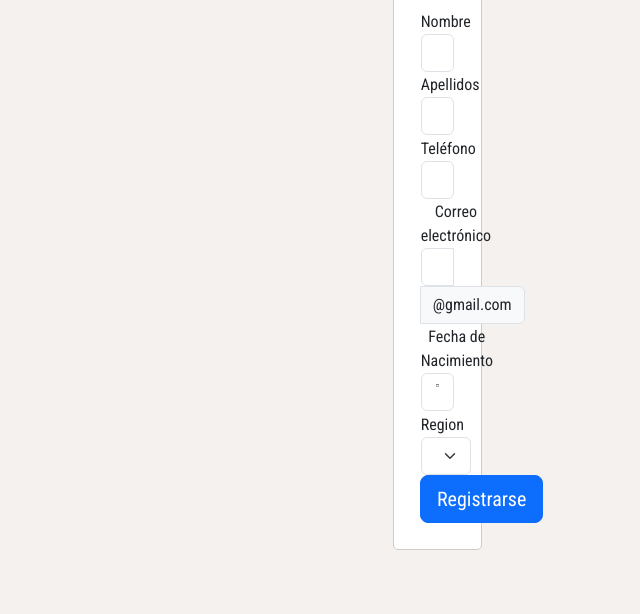
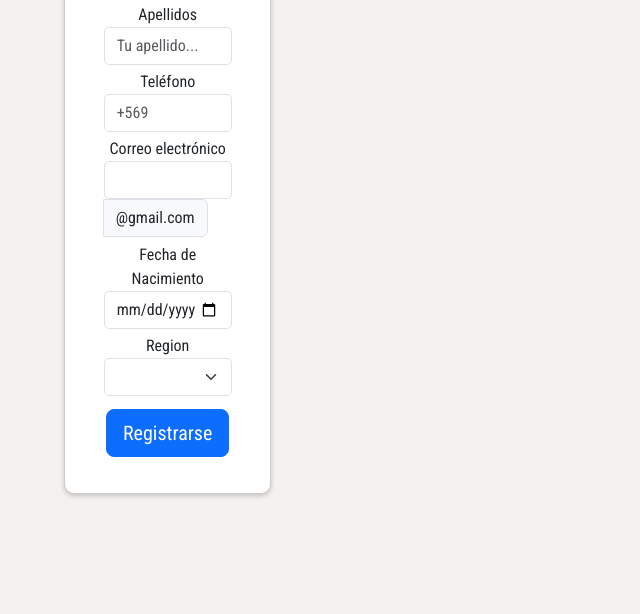
Before and after one commit to CECN20/TiendaAnimal, a plain HTML site: page Registrarme.html in a window 1280 px wide. Shown: the part 214-828 px from the top of the page, without its empty margins (0-640 px from the left). After the commit the page ends 800 px from the top, so only its background shows below. Drawn offline with nearby package versions, Linux system fonts and the light colour scheme; no server answers.

Commit message:
arregle el bug de inicio sesion y registrar

```diff
--- a/Registrarme.html
+++ b/Registrarme.html
@@ -26,31 +26,31 @@
 </style>
 <body>
 
-<div id="formulario1" class="container">
-    <div class="row justify-content-center">
-        <div class="col-md-6">
-            <div class="card">
-                <div class="card-header bg-primary text-white">
+    <div id="formulario1" class="container-fluid"> <!-- Cambia "container" a "container-fluid" -->
+        <div class="row justify-content-center">
+            <div class="col-md-12">
+                <div class="card">
+                    <div class="card-header bg-primary text-white">
                     <h4 class="mb-0">Registrarse</h4>
                 </div>
                 <div class="card-body">
                     <form>
                             <div class="form-group ">
                                 <label for="inputNombre">Nombre</label>
-                                <input type="text" class="form-control" id="inputNombre" required>
+                                <input type="text" class="form-control" id="inputNombre" required placeholder="Tu nombre...">
                             </div>
                             <div class="form-group ">
                                 <label for="inputApellido">Apellidos</label>
-                                <input type="text" class="form-control" id="inputApellido" required>
+                                <input type="text" class="form-control" id="inputApellido" required placeholder="Tu apellido...">
                             </div>
                             <div class="form-group ">
                                 <label for="inputTelefono">Teléfono</label>
-                                <input type="tel" class="form-control" id="inputTelefono" required>
+                                <input type="tel" class="form-control" id="inputTelefono" required placeholder="+569">
                             </div>
                             <div class="form-group ">
                                 <label for="inputEmail">Correo electrónico</label>
                                 <div class="input-group">
-                                    <input type="email" class="form-control" id="inputEmail" required>
+                                    <input type="email" class="form-control" id="inputEmail" required >
                                     <span class="input-group-text">@gmail.com</span>
                                 </div>
                             </div>
@@ -66,7 +66,7 @@
                                 <script src="js/regiones.js"></script>
                             </div>
 
-                        <button class="btn btn-lg btn-primary btn-block" type="submit">Registrarse</button>
+                            <button class="btn btn-lg btn-primary btn-block" type="submit">Registrarse</button>
                     </form>
                 </div>
             </div>
--- a/styleRgistrarse.css
+++ b/styleRgistrarse.css
@@ -6,3 +6,22 @@
 .form-group {
     padding: 2%;
 }
+
+#formulario1 .card {
+    padding: 20px;
+    border-radius: 10px;
+    box-shadow: 0 2px 5px rgba(0, 0, 0, 0.2);
+}
+
+#formulario1 .card-header {
+    background-color: #007bff;
+    color: #fff;
+}
+
+#formulario1 .form-control {
+    border-radius: 5px;
+}
+
+#formulario1 button[type="submit"] {
+    margin-top: 10px;
+}
```
Also changed, not shown: Donaciones.html (+1 -1 lines), inicioSesion.html (+1 -1 lines).
